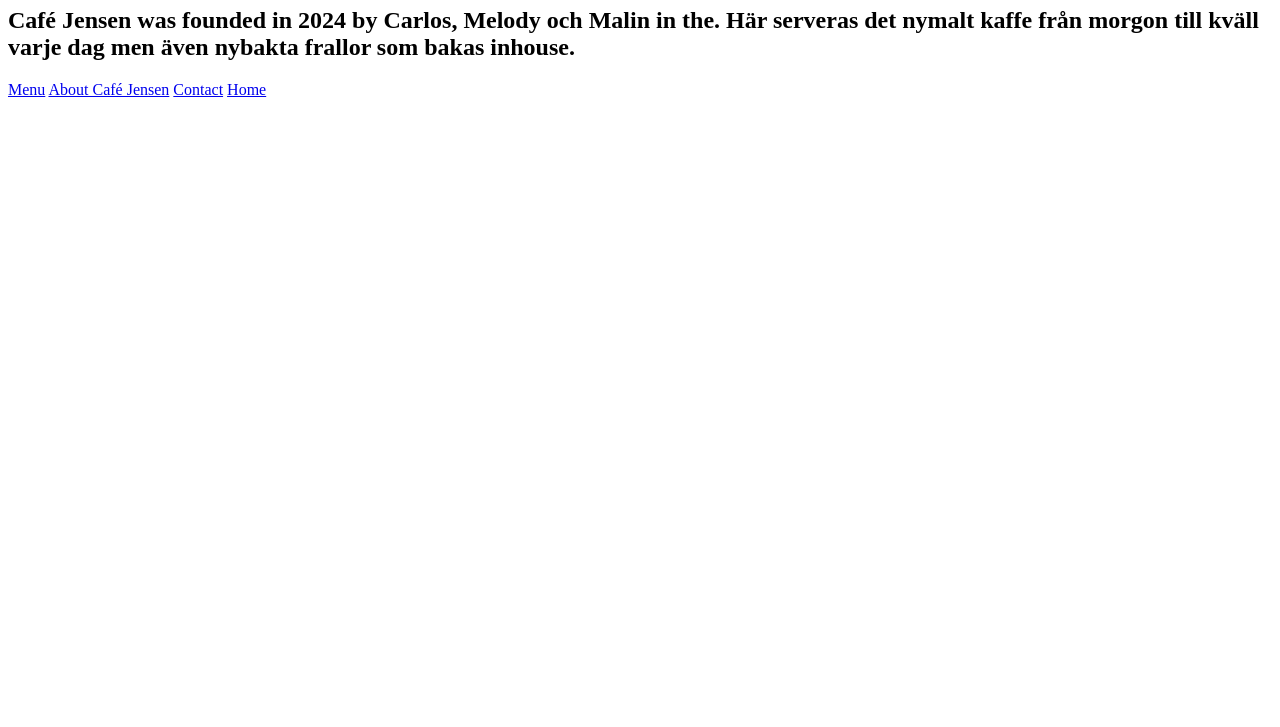
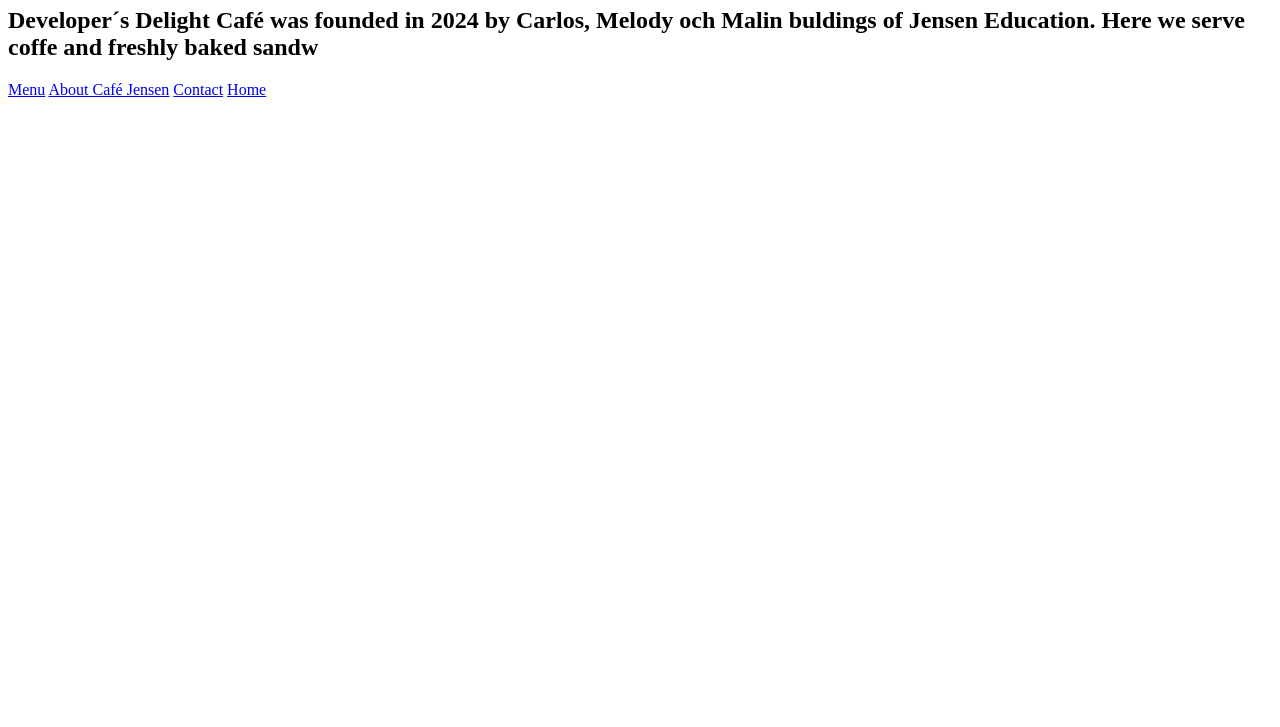
Before and after one commit to Malinbagewitzfungdal/group-8, a website: page index.html in a window 1280 px wide. Shown: the part 73-800 px from the top of the page. Drawn offline with Linux system fonts and the light colour scheme.

Commit message:
fixat i index.html

```diff
--- a/index.html
+++ b/index.html
@@ -12,8 +12,8 @@
     </header>
     <main>
 
-    <h2>Café Jensen was founded in 2024 by Carlos, Melody och Malin in the.
-        Här serveras det nymalt kaffe från morgon till kväll varje dag men även nybakta frallor som bakas inhouse.</h2>
+    <h2>Developer´s Delight Café was founded in 2024 by Carlos, Melody och Malin buldings of Jensen Education.
+        Here we serve coffe and freshly baked sandw</h2>
     <nav>
         <a href="portfolio.html">Menu</a>
         <a href="about.html">About Café Jensen</a>
@@ -21,7 +21,6 @@
         <a href="index.html">Home</a>
     </nav>
 
-    </div>
     </main>
     <footer>
 
```
